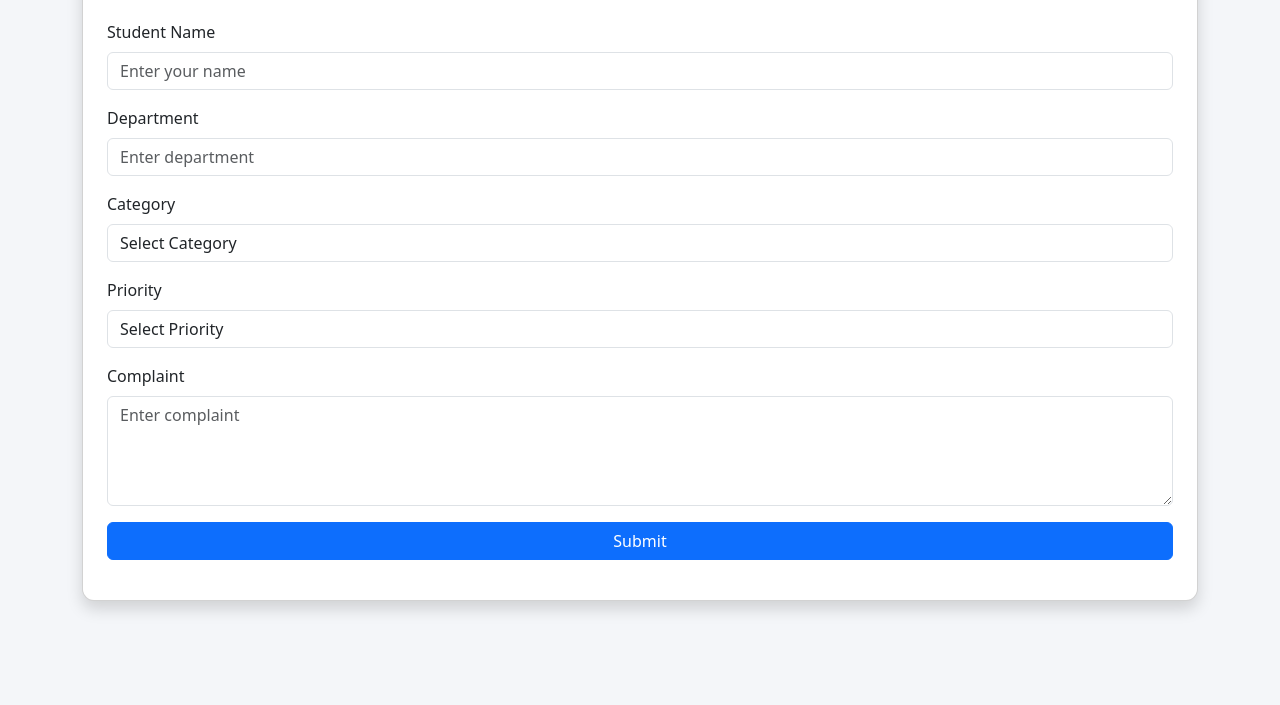
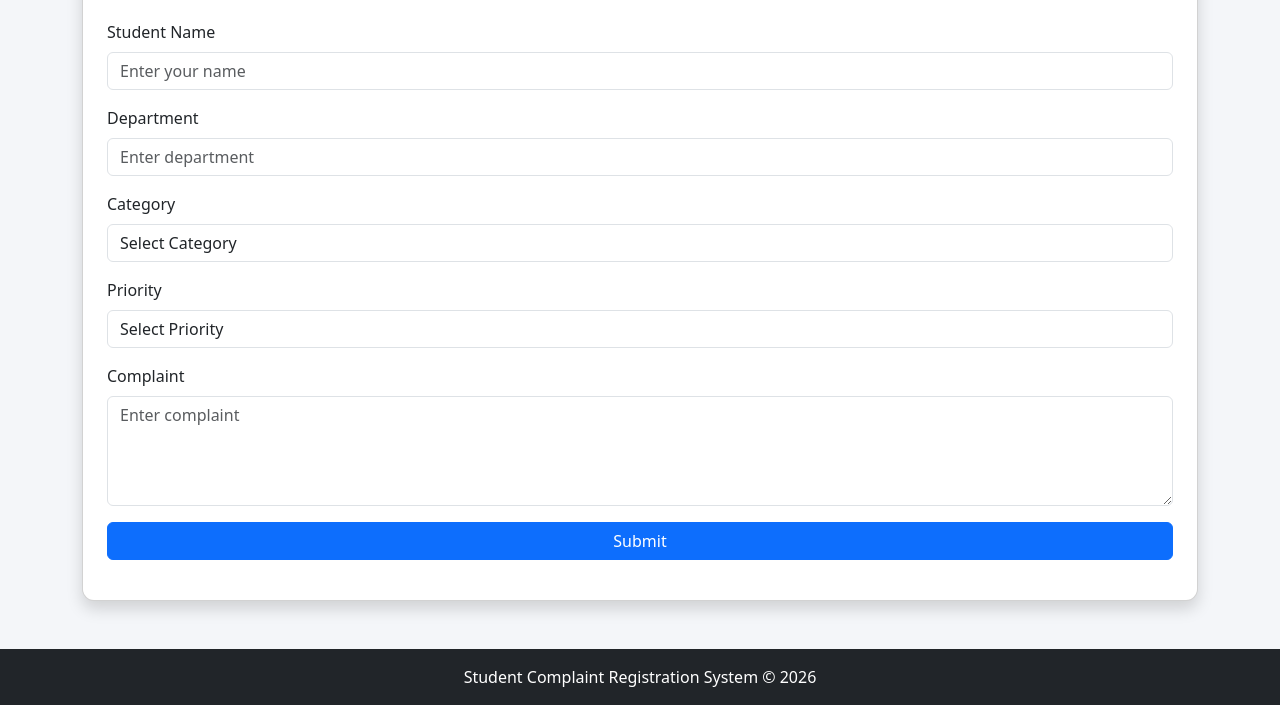
Before and after one commit to juchanideepti-alt/students-complaint-registration, a plain HTML site: page index.html in a window 1280 px wide. Shown: the part 171-876 px from the top of the page. Before the commit the page ends 800 px from the top, so only its background shows below. Drawn offline with nearby package versions, Linux system fonts and the light colour scheme.

Commit message:
added footer and README

```diff
--- a/index.html
+++ b/index.html
@@ -68,5 +68,10 @@
 </div>
 
 <script src="script.js"></script>
+<footer class="bg-dark text-white text-center p-3 mt-5">
+    <p class="mb-0">
+        Student Complaint Registration System © 2026
+    </p>
+</footer>
 </body>
 </html>
```
Also changed, not shown: README.md.
